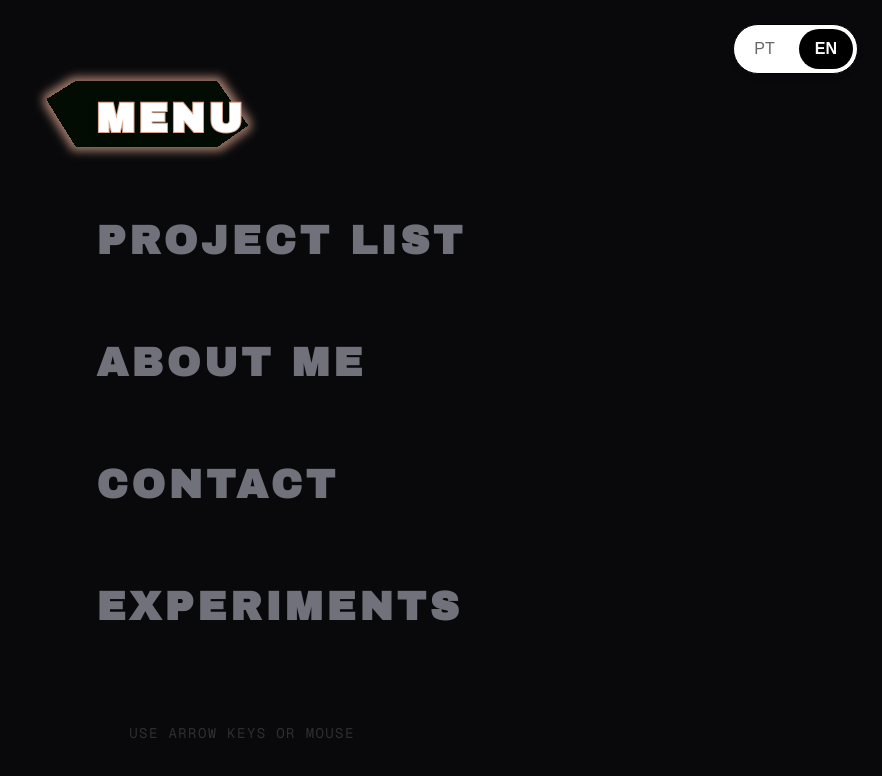
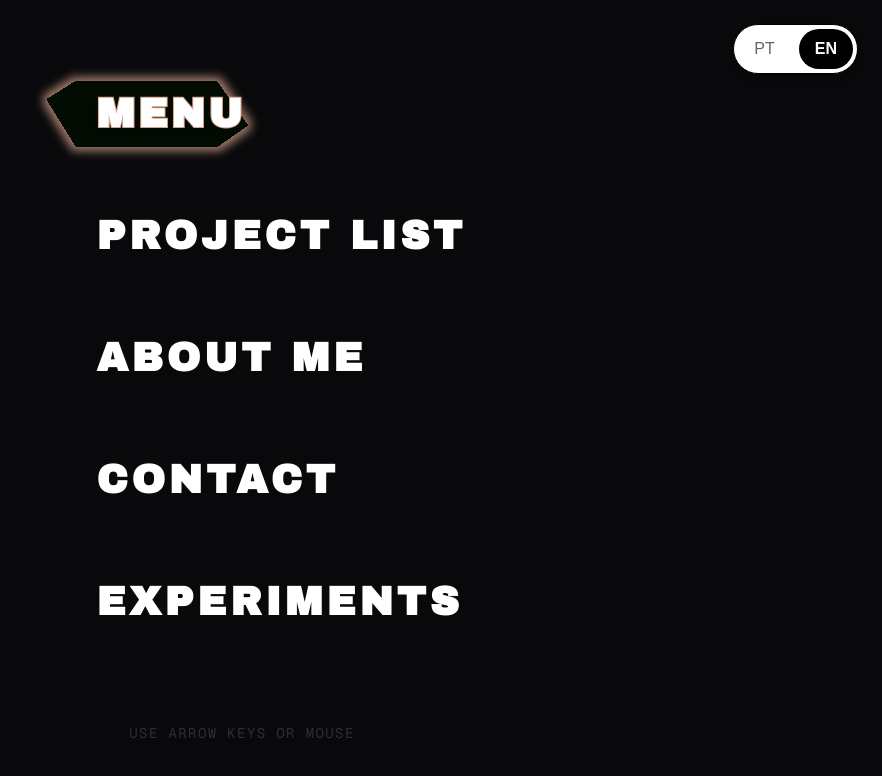
Before and after one commit to joaovjohn/joaovjohn.com, a Next.js app: page /en/button-menu in a window 1280 px wide. Shown: the top 776 px of the page, without its empty margins (398-1280 px from the left). Built offline with nearby package versions, Linux system fonts and the light colour scheme.

Commit message:
feat: :lipstick: estilizando os botoes

```diff
--- a/src/components/ButtonMenu.tsx
+++ b/src/components/ButtonMenu.tsx
@@ -134,13 +134,13 @@ export function ButtonMenu({ label = "MENU", isActive = true, className, ...prop
         className="absolute inset-0 flex items-center overflow-visible"
         style={{
           paddingLeft: `${leftStartX + padding + shadowPadding / 2}px`,
-          paddingTop: `${shadowPadding / 2}px`,
+        //   paddingTop: `${shadowPadding / 2}px`,
         }}
       >
         <span
           className={cn(
             "font-bold uppercase whitespace-nowrap relative z-10 transition-colors duration-200",
-            !isActive && "text-zinc-500",
+            !isActive && "text-white",
           )}
           style={{
             fontFamily: "var(--font-archivo-black), sans-serif",
--- a/src/components/LanguageSwitcher.tsx
+++ b/src/components/LanguageSwitcher.tsx
@@ -17,7 +17,7 @@ export default function LanguageSwitcher() {
             <div className="flex gap-2 bg-white border border-cor-border rounded-full p-1 shadow-md">
                 <button
                     onClick={() => handleLanguageChange('pt-br')}
-                    className={`px-4 py-2 rounded-full transition-all duration-300 ${
+                    className={`px-4 py-2 cursor-pointer rounded-full transition-all duration-300 ${
                         locale === 'pt-br'
                             ? 'bg-cor-1 text-white font-semibold'
                             : 'text-cor-1-lighter hover:text-cor-1'
@@ -28,7 +28,7 @@ export default function LanguageSwitcher() {
                 </button>
                 <button
                     onClick={() => handleLanguageChange('en')}
-                    className={`px-4 py-2 rounded-full transition-all duration-300 ${
+                    className={`px-4 py-2 cursor-pointer rounded-full transition-all duration-300 ${
                         locale === 'en'
                             ? 'bg-cor-1 text-white font-semibold'
                             : 'text-cor-1-lighter hover:text-cor-1'
```
